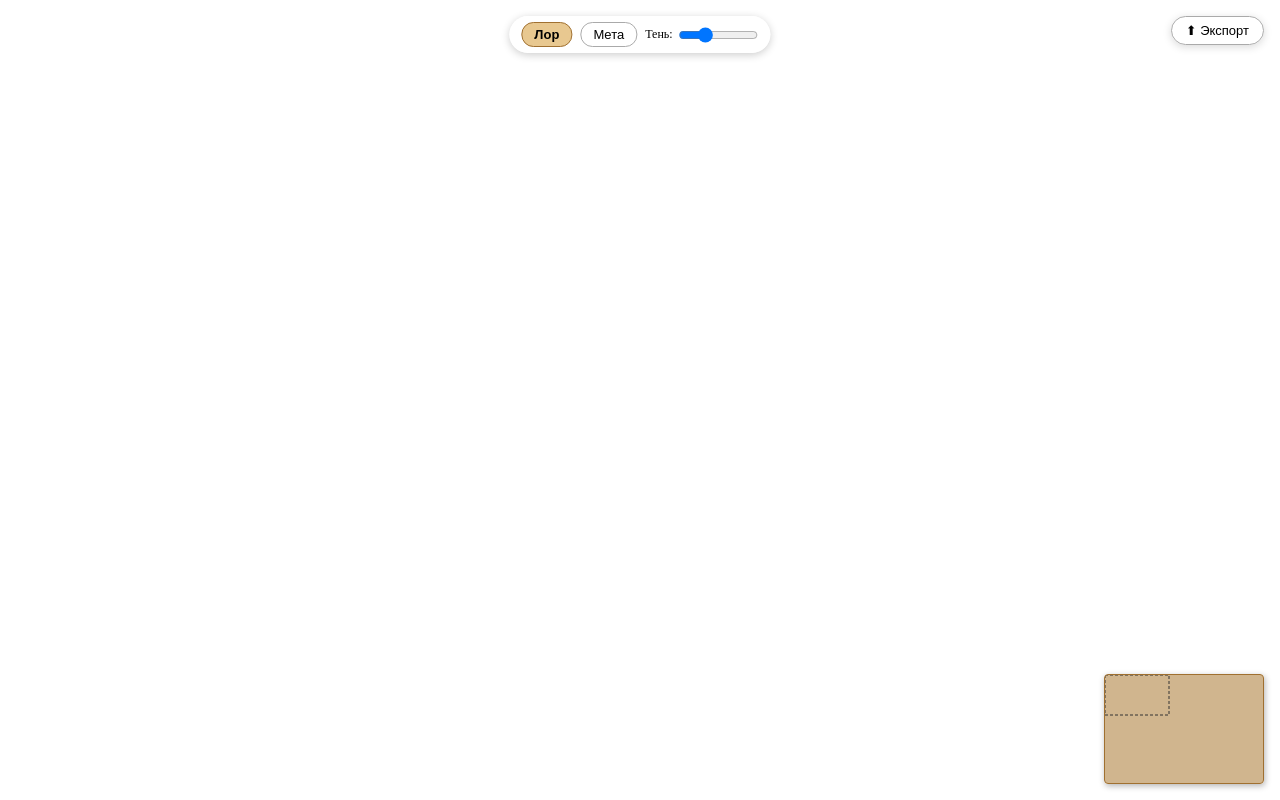
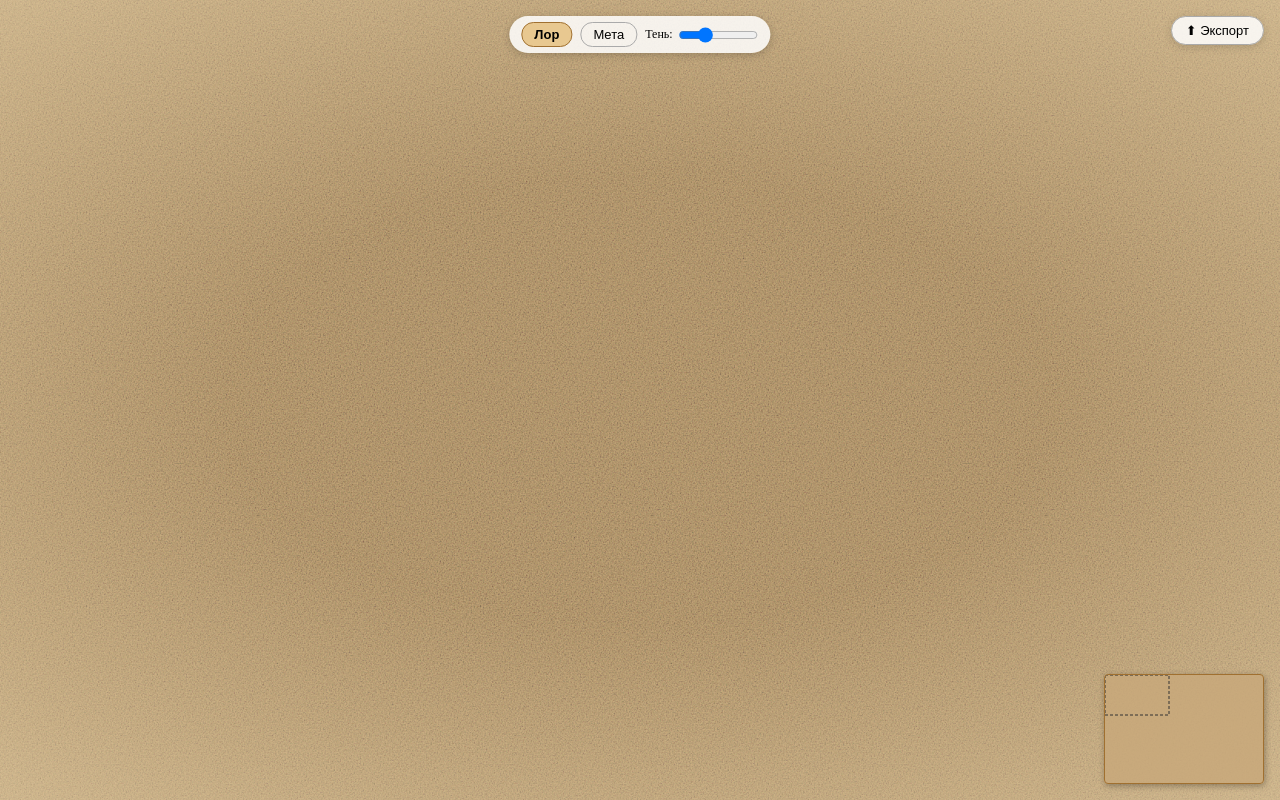
Before and after one commit to Lossypi/corkborg, a Svelte app: page / in a window 1280 px wide. Built offline with nearby package versions, Linux system fonts and the light colour scheme.

Commit message:
fix: add height:100% to #app so canvas fills viewport

```diff
--- a/src/App.svelte
+++ b/src/App.svelte
@@ -58,6 +58,7 @@
 <style>
   :global(*, *::before, *::after) { box-sizing: border-box; margin: 0; padding: 0; }
   :global(body) { overflow: hidden; width: 100vw; height: 100vh; }
+  :global(#app) { width: 100%; height: 100%; }
   main {
     width: 100%;
     height: 100%;
```
